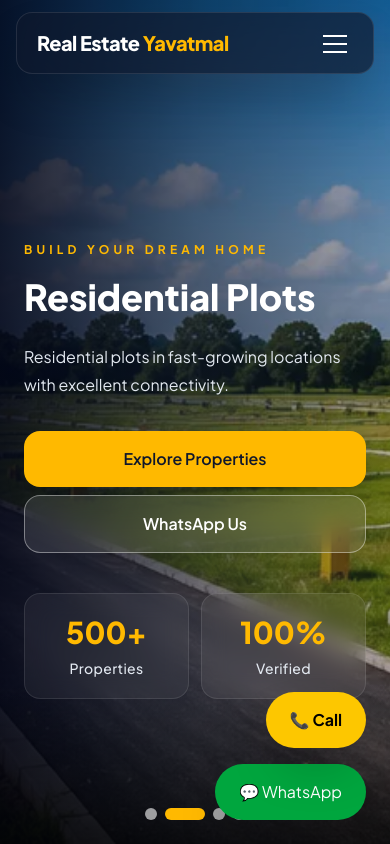
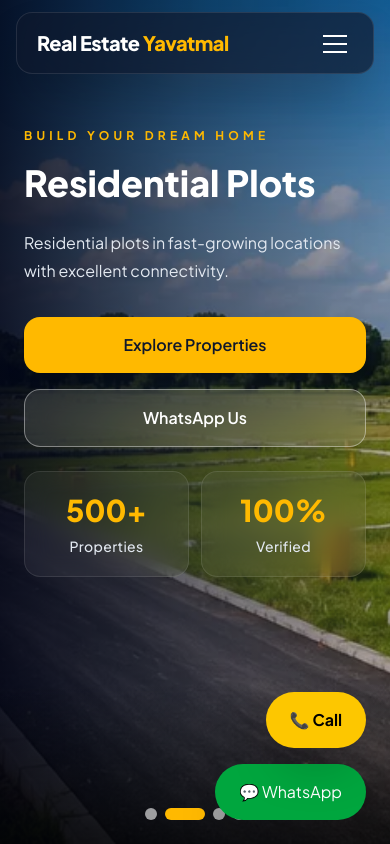
Before and after one commit to Kafil111/real-estate-yavatmal, a Next.js app: page / in a window 390 px wide. Shown: the top 844 px of the page. Built offline with nearby package versions, Linux system fonts and the light colour scheme.

Commit message:
Hero v2: stat cards above buttons on mobile, fix inconsistent vertical spacing under navbar

```diff
--- a/components/Hero/HeroCarousel.tsx
+++ b/components/Hero/HeroCarousel.tsx
@@ -145,8 +145,8 @@ export default function HeroCarousel() {
                         <div className="pointer-events-none absolute inset-0 bg-gradient-to-r from-slate-950/90 via-slate-900/60 to-slate-900/30" />
                         <div className="pointer-events-none absolute inset-x-0 bottom-0 h-40 bg-gradient-to-t from-black/70 to-transparent" />
 
-                        <div className="relative z-10 flex h-full items-center">
-                            <div className="mx-auto w-full max-w-7xl px-6 pt-24 md:pt-28">
+                        <div className="relative z-10 flex h-full items-start">
+                            <div className="mx-auto w-full max-w-7xl px-6 pt-32">
                                 <HeroContent
                                     title={slide.title}
                                     subtitle={slide.subtitle}
--- a/components/Hero/HeroContent.tsx
+++ b/components/Hero/HeroContent.tsx
@@ -34,7 +34,7 @@ export default function HeroContent({
 
                 {/* Buttons */}
 
-                <div className="mt-8 flex flex-col gap-2 sm:flex-row">
+                <div className="mt-8 flex flex-col gap-4 sm:flex-row">
 
                     <Button href="#properties">
                         Explore Properties
@@ -51,7 +51,7 @@ export default function HeroContent({
 
                 {/* Stats */}
 
-                <div className="mt-10 grid grid-cols-2 gap-3 sm:grid-cols-3 sm:gap-5">
+                <div className="mt-6 grid grid-cols-2 gap-3 sm:mt-10 sm:grid-cols-3 sm:gap-5">
 
                     <StatCard
                         value="500+"
```
